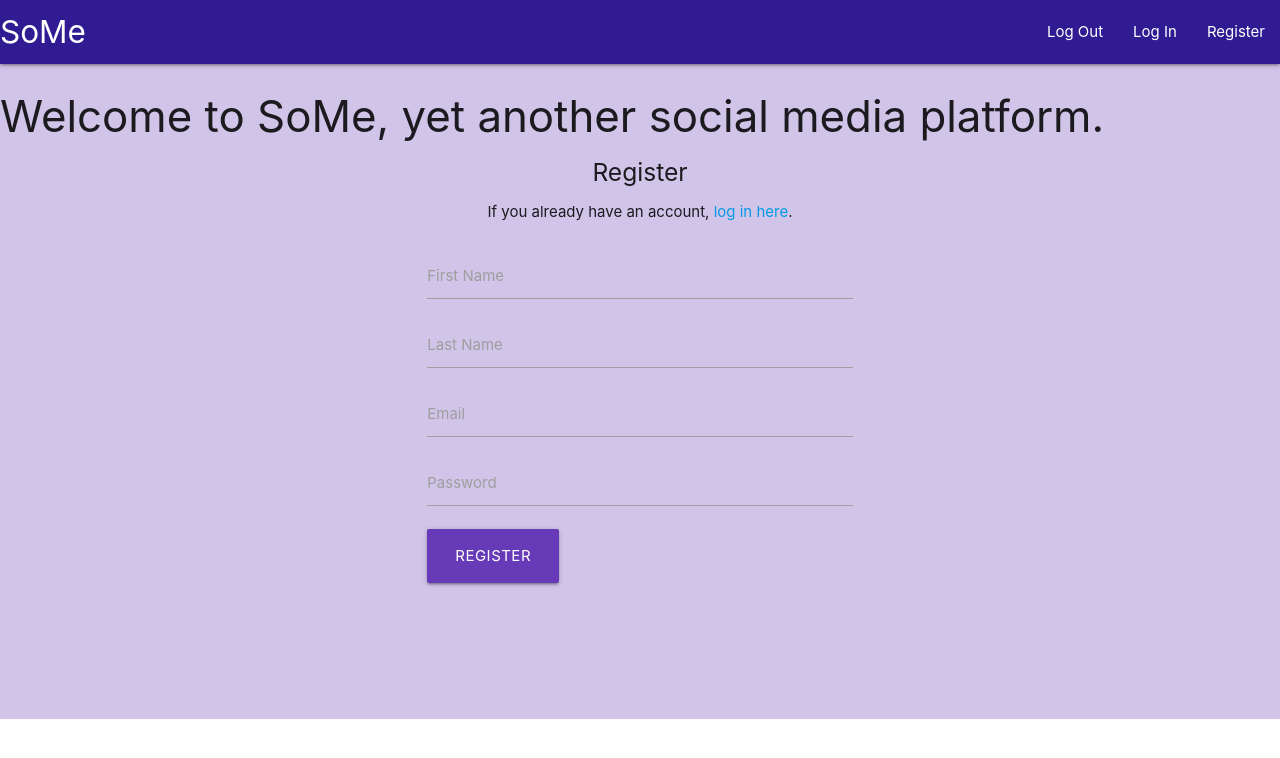
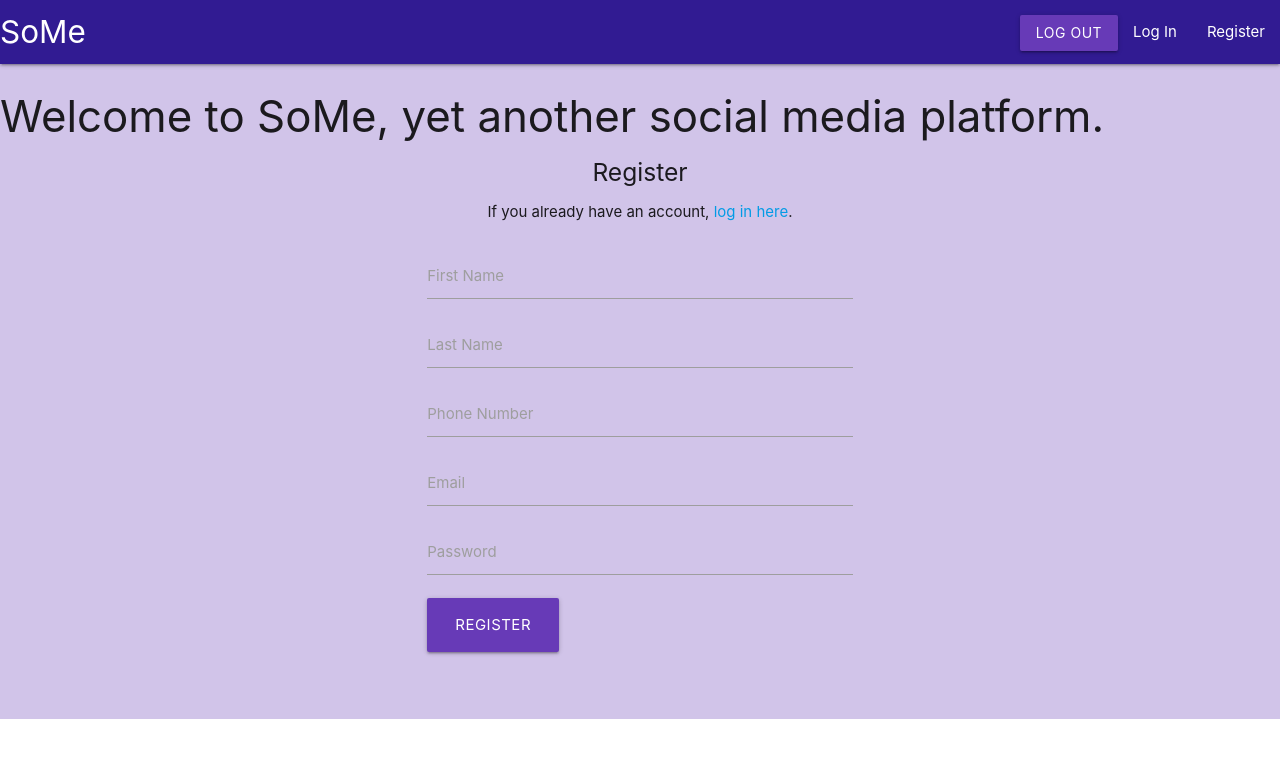
Before and after one commit to bea94k/social-network-app, a React (Create React App) app: page /register in a window 1280 px wide. Shown: the top 758 px of the page. Built offline with nearby package versions, Linux system fonts and the light colour scheme; no server answers; the database is empty.

Commit message:
Register: add new user and add a document with user's extra info to users collection, log out method, save new post to the posts collection

```diff
--- a/src/Components/Auth/Register.js
+++ b/src/Components/Auth/Register.js
@@ -9,6 +9,7 @@ class Register extends React.Component {
     this.state = {
       firstname: null,
       lastname: null,
+      phone: null,
       email: null,
       password: null,
     };
@@ -26,10 +27,29 @@ class Register extends React.Component {
   handleSubmission = (e) => {
     e.preventDefault();
 
+    console.log(this.state);
+
     Firebase.auth()
       .createUserWithEmailAndPassword(this.state.email, this.state.password)
-      .then((response) => {
-        console.log(response);
+      .then((resp) => {
+        // create new user with email: resp.user.email and firstname:this.state.firstname etc.
+        // it makes sure that if the user changes some input while createUser is running, the info saved is the freshest one - except for email and password because we take them from the moment createUser started running
+        console.log(resp.user.email);
+        // Add a new document with a generated id.
+        Firebase.firestore()
+          .collection("users")
+          .add({
+            firstname: this.state.firstname,
+            lastname: this.state.lastname,
+            phone: this.state.phone,
+            email: resp.user.email,
+          })
+          .then(function (docRef) {
+            return console.log("Document written with ID: ", docRef.id);
+          })
+          .catch((err) => {
+            console.error("Error adding document: ", err);
+          });
       })
       .catch((err) => {
         console.log("Error when trying to register new user:", err);
@@ -68,6 +88,10 @@ class Register extends React.Component {
                 <label htmlFor="lastname">Last Name</label>
               </div>
               <div className="input-field">
+                <input id="phone" type="number" onChange={this.handleChange} />
+                <label htmlFor="phone">Phone Number</label>
+              </div>
+              <div className="input-field">
                 <input
                   id="email"
                   type="email"
--- a/src/Components/Layout/RegisteredUsersLinks.js
+++ b/src/Components/Layout/RegisteredUsersLinks.js
@@ -1,5 +1,17 @@
 import React from "react";
 import { NavLink } from "react-router-dom";
+import Firebase from "firebase";
+
+const onLogOut = () => {
+  Firebase.auth()
+    .signOut()
+    .then(() => {
+      return console.log("Successfully logged out");
+    })
+    .catch((err) => {
+      console.log("Error when logging out:", err);
+    });
+};
 
 const RegisteredUsersLinks = () => {
   return (
@@ -7,7 +19,13 @@ const RegisteredUsersLinks = () => {
       <ul id="nav-mobile" className="right">
         {/* removed class  hide-on-med-and-down */}
         <li>
-          <NavLink to="/logout">Log Out</NavLink>
+          {/* <NavLink to="/logout">Log Out</NavLink> */}
+          <button
+            className="btn waves-effect waves-purple deep-purple"
+            onClick={onLogOut}
+          >
+            Log Out
+          </button>
         </li>
       </ul>
     </div>
--- a/src/Components/Posts/NewPost.js
+++ b/src/Components/Posts/NewPost.js
@@ -1,4 +1,5 @@
 import React from "react";
+import Firebase from "firebase";
 
 class NewPost extends React.Component {
   constructor(props) {
@@ -22,6 +23,21 @@ class NewPost extends React.Component {
   handleSubmission = (e) => {
     e.preventDefault();
     console.log(this.state);
+    // add a new document to collection "posts"
+    Firebase.firestore()
+      .collection("posts")
+      .add({
+        title: this.state.postTitle,
+        content: this.state.postContent,
+        time: new Date(),
+        user: "where do i get the user from?",
+      })
+      .then(function (docRef) {
+        return console.log("Document written with ID: ", docRef.id);
+      })
+      .catch((err) => {
+        console.error("Error adding document-post: ", err);
+      });
   };
 
   render() {
```
